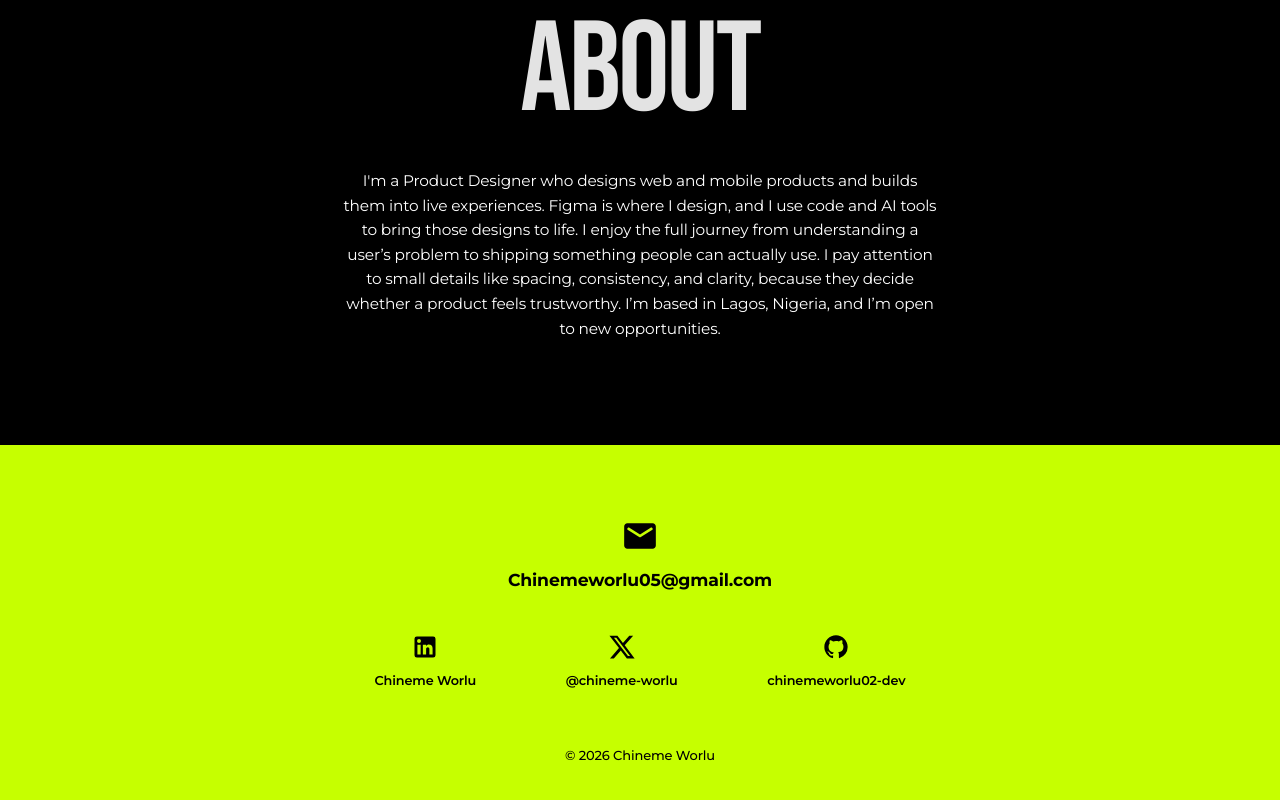
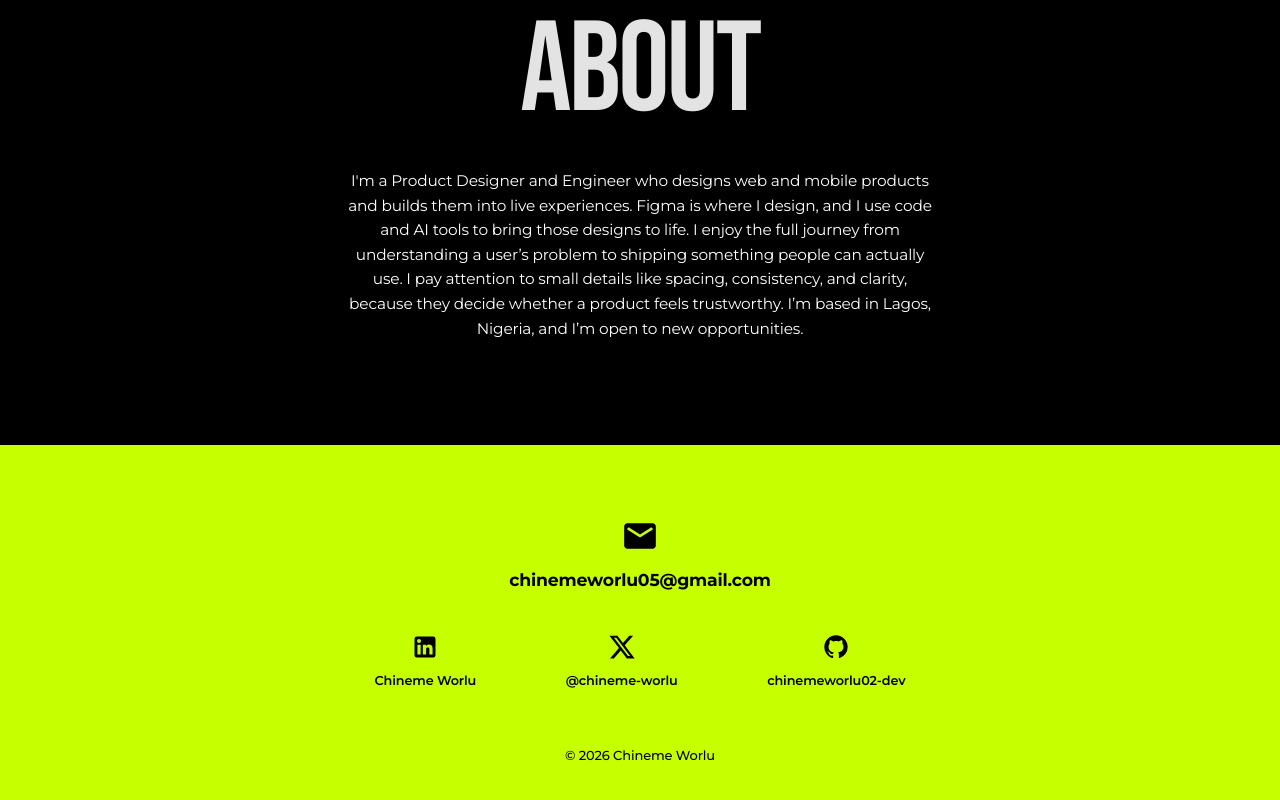
Before and after one commit to chinemeworlu05-dev/Chineme-Worlu, a React (Vite) app: page / in a window 1280 px wide. Shown: the part 3178-3978 px from the top of the page. Built offline with nearby package versions, Linux system fonts and the light colour scheme.

Commit message:
feat: add About and Footer components

```diff
--- a/src/components/About.jsx
+++ b/src/components/About.jsx
@@ -7,8 +7,8 @@ export default function About() {
         <h2 className="section-title reveal-text">ABOUT</h2>
         <div className="about-content-wrapper">
           <p className="about-description reveal-text" style={{ '--reveal-i': 1 }}>
-            I'm a Product Designer who designs web and mobile products and
-            builds them into live experiences. Figma is where I design, and I use
+            I'm a Product Designer and Engineer who designs web and mobile
+            products and builds them into live experiences. Figma is where I design, and I use
             code and AI tools to bring those designs to life. I enjoy the full
             journey from understanding a user’s problem to shipping something
             people can actually use. I pay attention to small details like
--- a/src/components/Footer.jsx
+++ b/src/components/Footer.jsx
@@ -7,7 +7,7 @@ export default function Footer() {
         {/* Email Block */}
         <div className="footer-email-block">
           <a
-            href="mailto:Chinemeworlu05@gmail.com"
+            href="mailto:chinemeworlu05@gmail.com"
             className="footer-email-link"
             aria-label="Email Chineme Worlu"
           >
@@ -21,7 +21,7 @@ export default function Footer() {
             >
               <path d="M20 4H4C2.9 4 2.01 4.9 2.01 6L2 18C2 19.1 2.9 20 4 20H20C21.1 20 22 19.1 22 18V6C22 4.9 21.1 4 20 4ZM19.6 8.25L12.53 12.67C12.21 12.87 11.79 12.87 11.47 12.67L4.4 8.25C4.15 8.09 4 7.82 4 7.53C4 6.86 4.73 6.46 5.3 6.81L12 11L18.7 6.81C19.27 6.46 20 6.86 20 7.53C20 7.82 19.85 8.09 19.6 8.25Z" />
             </svg>
-            <span className="footer-email-text">Chinemeworlu05@gmail.com</span>
+            <span className="footer-email-text">chinemeworlu05@gmail.com</span>
           </a>
         </div>
 
```
